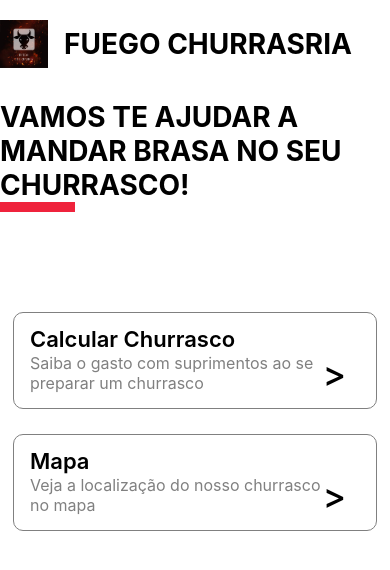
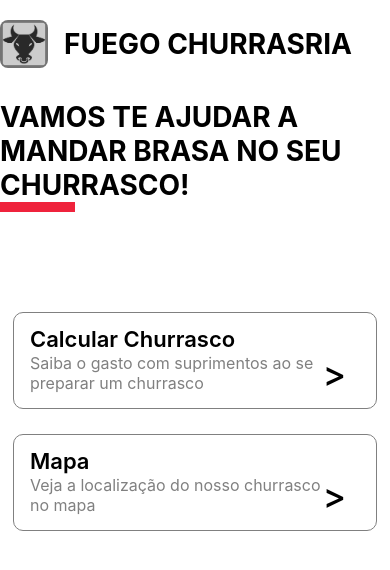
Before and after one commit to marcellu-s/SENAI-PPDM-Churrasria, a React Native app: screen /Home in a window 390 px wide. Shown: the top 570 px of the page. Built offline with nearby package versions, Linux system fonts and the light colour scheme.

Commit message:
UPDATE: baiaar

```diff
--- a/app.json
+++ b/app.json
@@ -4,7 +4,7 @@
     "slug": "churrasria",
     "version": "1.0.0",
     "orientation": "portrait",
-    "icon": "./src/assets/fuego-churrasria.png",
+    "icon": "./src/assets/logo.png",
     "userInterfaceStyle": "light",
     "splash": {
       "image": "",
@@ -24,7 +24,7 @@
       }
     },
     "web": {
-      "favicon": "./src/assets/fuego-churrasria.png"
+      "favicon": "./src/assets/logo.png"
     }
   }
 }
--- a/src/pages/Home/index.js
+++ b/src/pages/Home/index.js
@@ -3,7 +3,7 @@
 
 import HomeBttn from '../../components/HomeBttn';
 
-import logo from '../../assets/fuego-churrasria.png';
+import logo from '../../assets/logo.png';
 
 export default function App() {
 
@@ -11,7 +11,7 @@
         <SafeAreaView style={styles.container}>
             <View style={styles.header}>
                 <View style={{ flexDirection: 'row', justifyContent: 'flex-start', alignItems: 'center', gap: 16, paddingTop: 20 }}>
-                    <Image source={logo} style={{width: 48, height: 48}} />
+                    <Image source={logo} style={{width: 48, height: 48, borderRadius: 8}} />
                     {/* <Image
                         style={{height: 48, width: 48}}
                         source={{uri: 'https://raw.githubusercontent.com/marcellu-s/SENAI-PPDM-churrasria/main/src/assets/FUEGO%20CHURRASRIA.png'}}
```
Also changed, not shown: src/assets/logo.png (renamed from src/assets/FUEGO CHURRASRIA (4).png).
